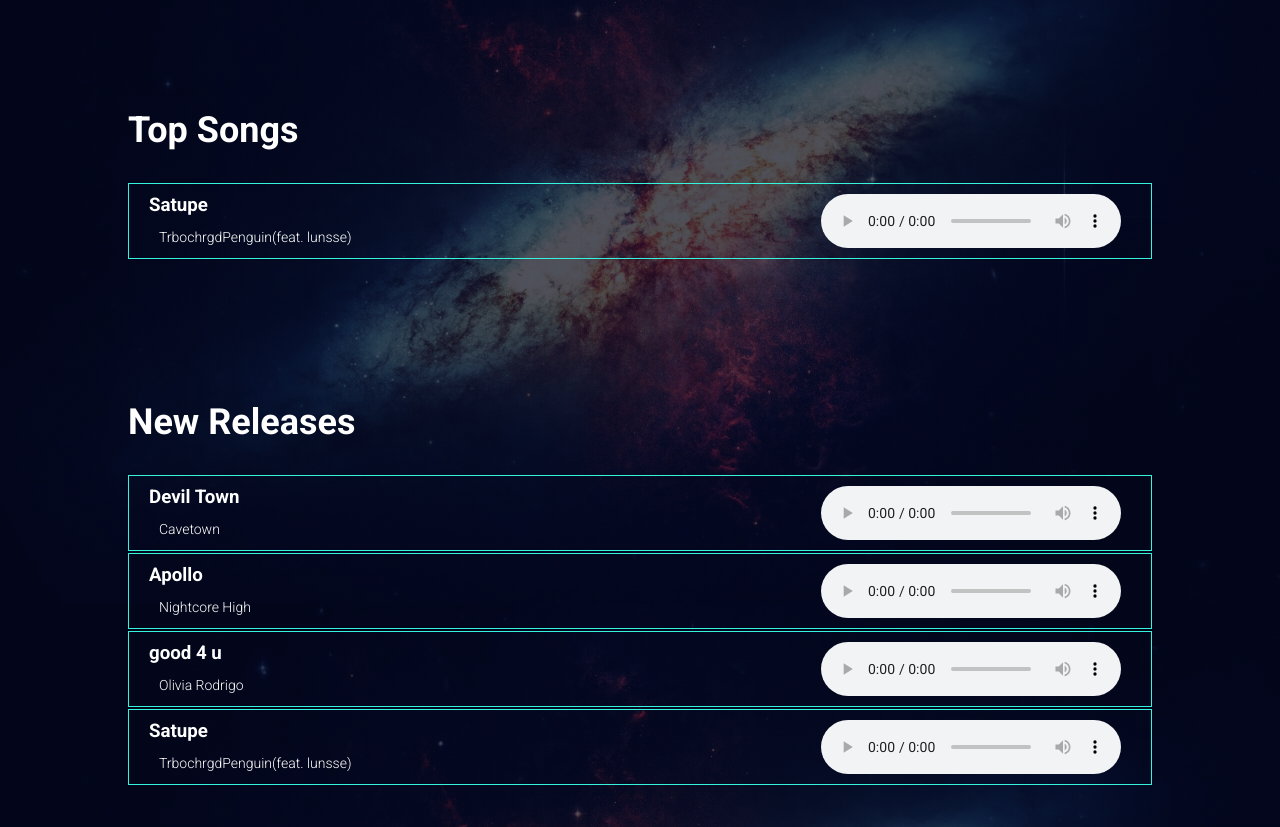
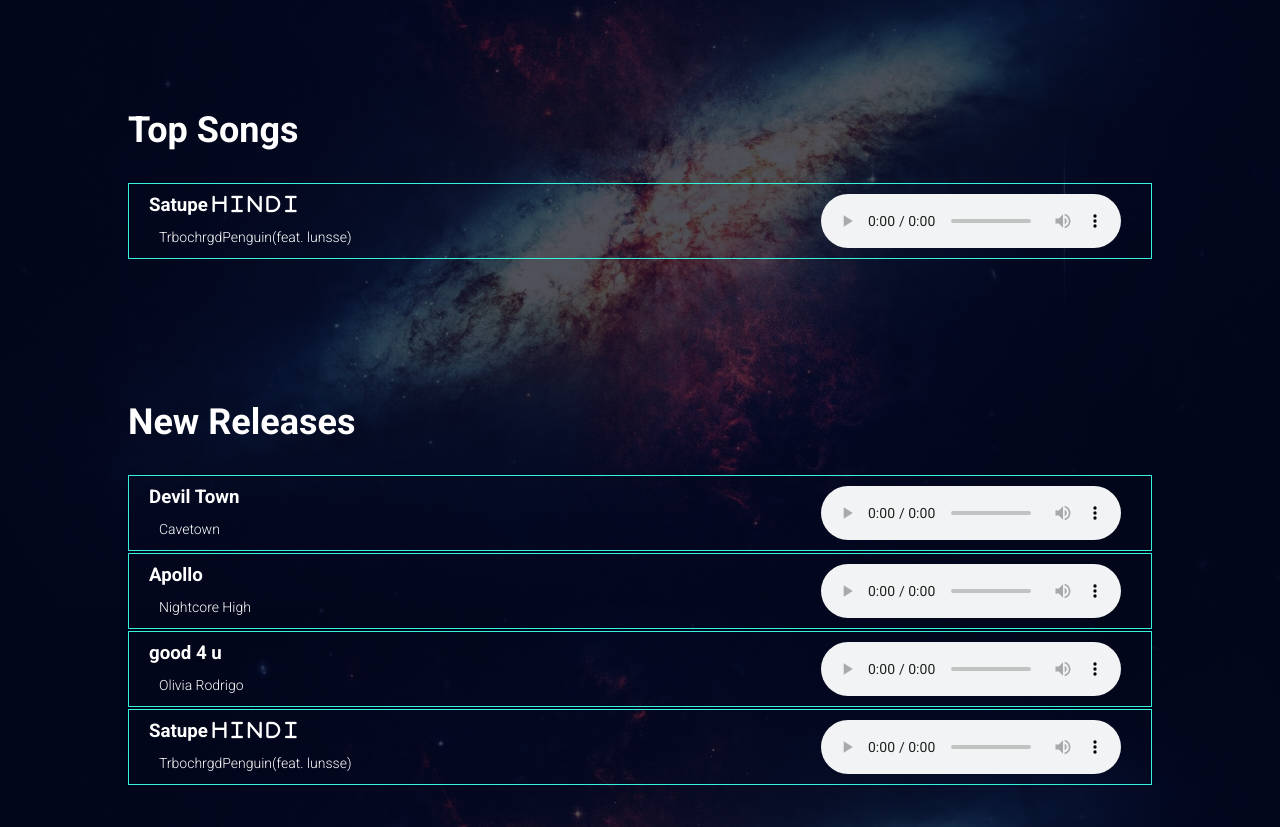
Before and after one commit to TrboChrgdPenguin/trbochrgd.github.io, a plain HTML site: page pages/music.html in a window 1280 px wide. Shown: the part 196-1023 px from the top of the page. Drawn offline with Linux system fonts and the light colour scheme.

Commit message:
0.0.9
-added hindi symbol

```diff
--- a/pages/music.html
+++ b/pages/music.html
@@ -31,7 +31,11 @@
         <!----------Satupe-Trbochrgdpenguin---------->
         <div class="music-box">
             <div class="music-info">
-                <h3>Satupe</h3>
+                <h3>Satupe <i class="fa-solid fa-h"></i>
+                    <i class="fa-solid fa-i"></i>
+                    <i class="fa-solid fa-n"></i>
+                    <i class="fa-solid fa-d"></i>
+                    <i class="fa-solid fa-i"></i></h3>
                 <p>TrbochrgdPenguin(feat. lunsse)</p>
             </div>
             <audio controls loop>
@@ -80,7 +84,11 @@
         <!----------Satupe-Trbochrgdpenguin---------->
         <div class="music-box">
             <div class="music-info">
-                <h3>Satupe</h3>
+                <h3>Satupe  <i class="fa-solid fa-h"></i>
+                    <i class="fa-solid fa-i"></i>
+                    <i class="fa-solid fa-n"></i>
+                    <i class="fa-solid fa-d"></i>
+                    <i class="fa-solid fa-i"></i></h3>
                 <p>TrbochrgdPenguin(feat. lunsse)</p>
             </div>
             <audio controls loop>
--- a/style.css
+++ b/style.css
@@ -147,6 +147,9 @@
     display: flexbox;
     justify-content: space-between;
 }
+.music-info i{
+    color: #fff;
+}
 h1{
     font-size: 36px;
     font-weight: 600;
```
